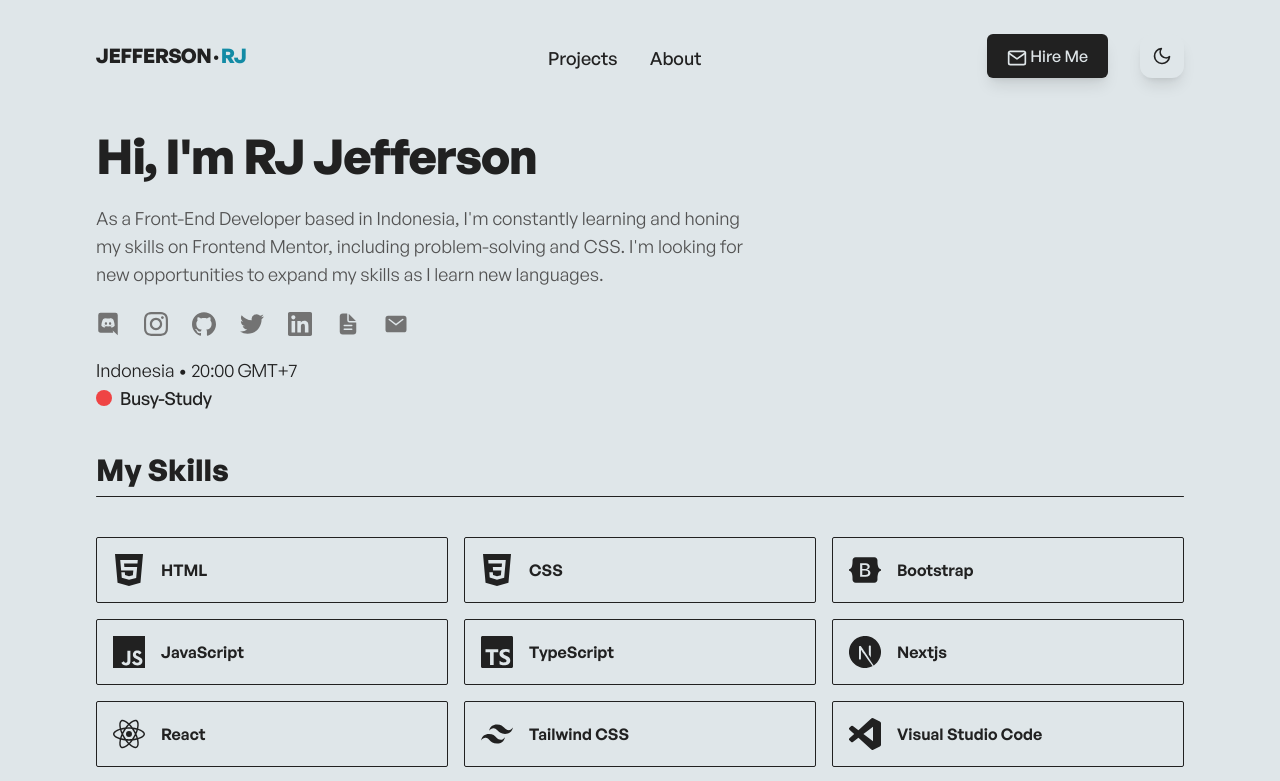
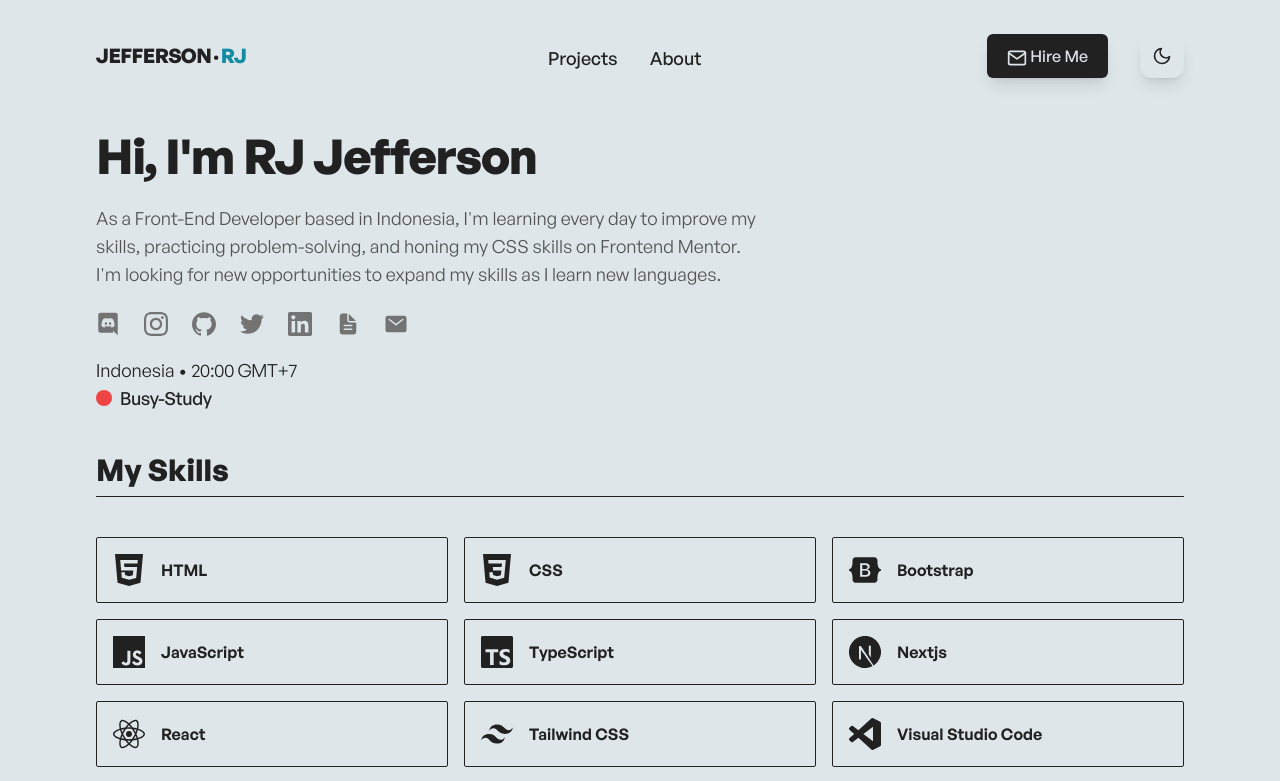
Before and after one commit to jeffersonrj14/jeffersonrj.com, a Next.js app: page / in a window 1280 px wide. Shown: the top 781 px of the page. Built offline with nearby package versions, Linux system fonts and the light colour scheme.

Commit message:
chore: hero update

```diff
--- a/components/index/Hero.jsx
+++ b/components/index/Hero.jsx
@@ -222,7 +222,7 @@
                 Hi, I&apos;m RJ Jefferson
             </h1>
             <p className="mt-6 text-lg text-gray-600 dark:text-gray-400">
-              As a Front-End Developer based in Indonesia, I&apos;m constantly learning and honing my skills on Frontend Mentor, including problem-solving and CSS. I&apos;m looking for new opportunities to expand my skills as I learn new languages.
+              As a Front-End Developer based in Indonesia, I&apos;m learning every day to improve my skills, practicing problem-solving, and honing my CSS skills on Frontend Mentor. I&apos;m looking for new opportunities to expand my skills as I learn new languages.
             </p>
             <div className="mt-6 flex gap-6">
                 <SocialLink
```
